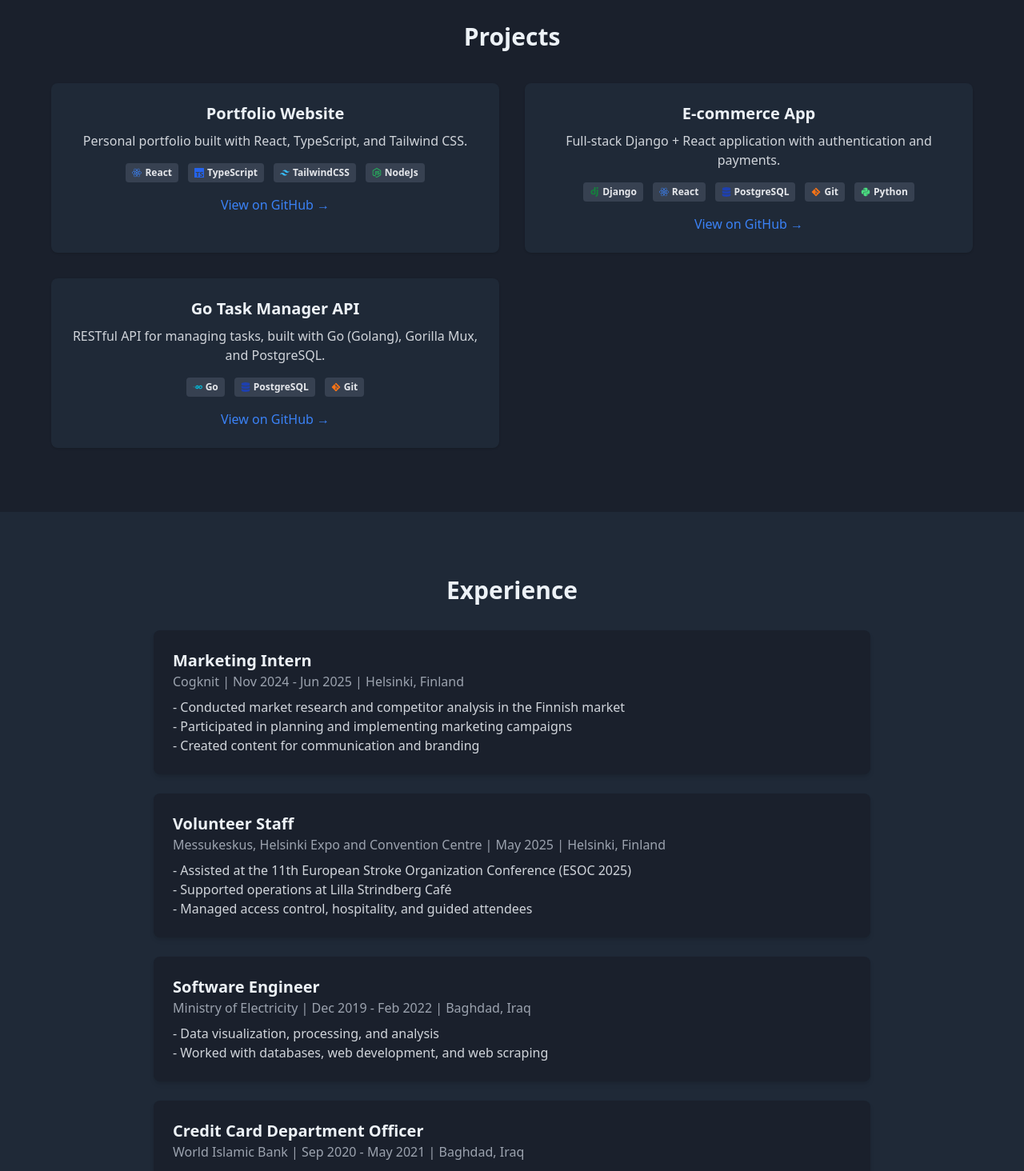
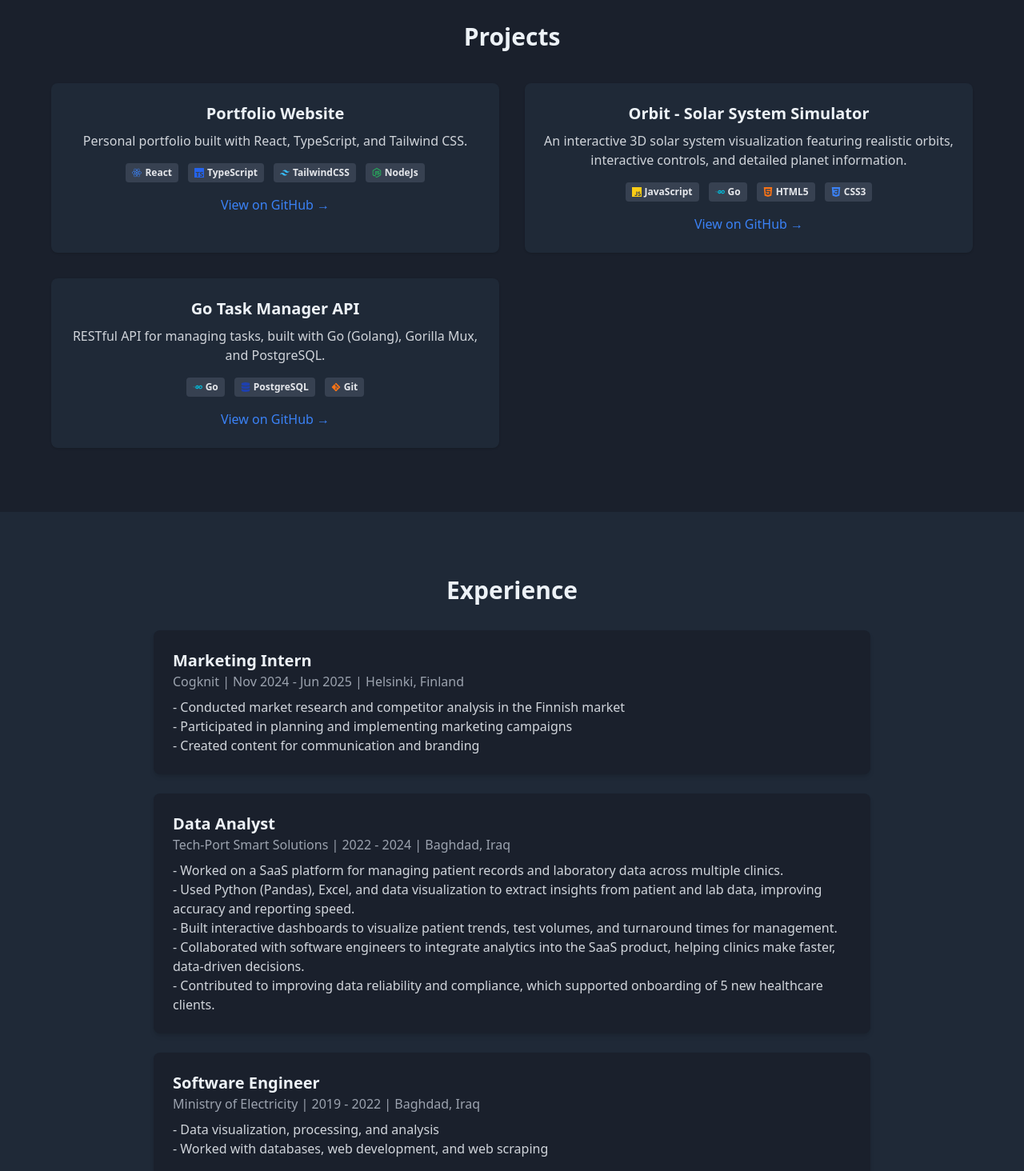
Before and after one commit to AyoobRukabi/my-portfolio, a React (Vite) app: page / in a window 1280 px wide. Shown: the part 1840-3304 px from the top of the page at 80% size. Built offline with nearby package versions, Linux system fonts and the light colour scheme.

Commit message:
update Projects and Experirnce

```diff
--- a/package.json
+++ b/package.json
@@ -24,6 +24,7 @@
     "@types/react-scroll": "^1.8.10",
     "@vitejs/plugin-react": "^5.0.0",
     "autoprefixer": "^10.4.21",
+    "baseline-browser-mapping": "^2.9.19",
     "eslint": "^9.33.0",
     "eslint-plugin-react-hooks": "^5.2.0",
     "eslint-plugin-react-refresh": "^0.4.20",
--- a/src/components/Experience.tsx
+++ b/src/components/Experience.tsx
@@ -12,18 +12,21 @@ const experiences = [
     location: "Helsinki, Finland",
   },
   {
-    role: "Volunteer Staff",
-    company: "Messukeskus, Helsinki Expo and Convention Centre",
-    period: "May 2025",
-    details: `- Assisted at the 11th European Stroke Organization Conference (ESOC 2025)
-- Supported operations at Lilla Strindberg Café
-- Managed access control, hospitality, and guided attendees`,
-    location: "Helsinki, Finland",
+    role: "Data Analyst",
+    company: "Tech-Port Smart Solutions",
+    period: "2022 - 2024 ",
+    details: `-	Worked on a SaaS platform for managing patient records and laboratory data across multiple clinics.
+-	Used Python (Pandas), Excel, and data visualization to extract insights from patient and lab data, improving accuracy and reporting speed.
+-	Built interactive dashboards to visualize patient trends, test volumes, and turnaround times for management.
+-	Collaborated with software engineers to integrate analytics into the SaaS product, helping clinics make faster, data-driven decisions.
+-	Contributed to improving data reliability and compliance, which supported onboarding of 5 new healthcare clients.
+`,
+    location: "Baghdad, Iraq",
   },
   {
     role: "Software Engineer",
     company: "Ministry of Electricity",
-    period: "Dec 2019 - Feb 2022",
+    period: "2019 - 2022",
     details: `- Data visualization, processing, and analysis
 - Worked with databases, web development, and web scraping`,
     location: "Baghdad, Iraq",
@@ -31,7 +34,7 @@ const experiences = [
   {
     role: "Credit Card Department Officer",
     company: "World Islamic Bank",
-    period: "Sep 2020 - May 2021",
+    period: "2020 - 2021",
     details: `- Handled ATMs, credit cards, reporting, private banking
 - Managed online payment solutions and e-payments`,
     location: "Baghdad, Iraq",
@@ -39,7 +42,7 @@ const experiences = [
   {
     role: "Sales Engineer",
     company: "Great Wall Motor Co., Ltd.",
-    period: "Feb 2018 - Jan 2019",
+    period: "2018 - 2019",
     details: `- Developed marketing strategy and product marketing
 - Managed sales, showrooms, and social media marketing`,
     location: "Baghdad, Iraq",
@@ -47,7 +50,7 @@ const experiences = [
   {
     role: "Sales Promoter",
     company: "Huawei",
-    period: "May 2016 - Feb 2017",
+    period: "2016 - 2017",
     details: `- Promoted mobile devices and technology
 - Handled sales and mobile marketing`,
     location: "Baghdad, Iraq",
--- a/src/components/Projects.tsx
+++ b/src/components/Projects.tsx
@@ -2,12 +2,11 @@ import React from "react";
 import { motion } from "framer-motion";
 import {
   FaReact,
-  FaPython,
   FaNodeJs,
   FaDatabase,
   FaGitAlt,
 } from "react-icons/fa";
-import { SiTypescript, SiTailwindcss, SiDjango, SiGo } from "react-icons/si";
+import { SiTypescript, SiTailwindcss, SiGo, SiJavascript,SiHtml5,SiCss3 } from "react-icons/si";
 
 const projects = [
   {
@@ -22,16 +21,16 @@ const projects = [
     link: "https://github.com/AyoobRukabi/my-portfolio",
   },
   {
-    title: "E-commerce App",
-    description: "Full-stack Django + React application with authentication and payments.",
+    title: "Orbit - Solar System Simulator",
+    description:
+      "An interactive 3D solar system visualization featuring realistic orbits, interactive controls, and detailed planet information.",
     tech: [
-      { name: "Django", icon: <SiDjango className="text-green-700" /> },
-      { name: "React", icon: <FaReact className="text-blue-500" /> },
-      { name: "PostgreSQL", icon: <FaDatabase className="text-blue-800" /> },
-      { name: "Git", icon: <FaGitAlt className="text-orange-500" /> },
-      { name: "Python", icon: <FaPython className="text-green-400" /> }
+      { name: "JavaScript", icon: <SiJavascript className="text-yellow-400" /> },
+      { name: "Go", icon: <SiGo className="text-cyan-500" /> },
+      { name: "HTML5", icon: <SiHtml5 className="text-orange-500" /> },
+      { name: "CSS3", icon: <SiCss3 className="text-blue-500" /> },
     ],
-    link: "#",
+    link: "https://github.com/AyoobRukabi/orbit",
   },
   {
     title: "Go Task Manager API",
```
Also changed, not shown: 1 other file (tests, documents, lock files or other folders).
